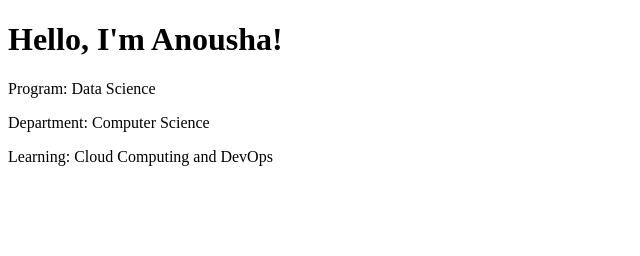
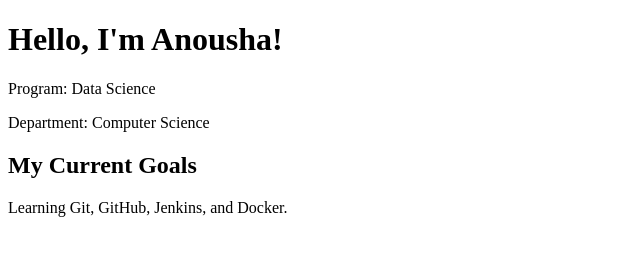
Before and after one commit to anoushagul4-web/cloud-profile-app, a plain HTML site: page index.html in a window 1280 px wide. Shown: the whole page, without its empty margins (0-640 px from the left). Drawn offline with Linux system fonts and the light colour scheme.

Commit message:
Add current learning goals to profile

```diff
--- a/index.html
+++ b/index.html
@@ -9,6 +9,7 @@
     <h1>Hello, I'm Anousha!</h1>
     <p>Program: Data Science</p>
     <p>Department: Computer Science</p>
-    <p>Learning: Cloud Computing and DevOps</p>
+    <h2>My Current Goals</h2>
+    <p>Learning Git, GitHub, Jenkins, and Docker.</p>
 </body>
 </html>
```
